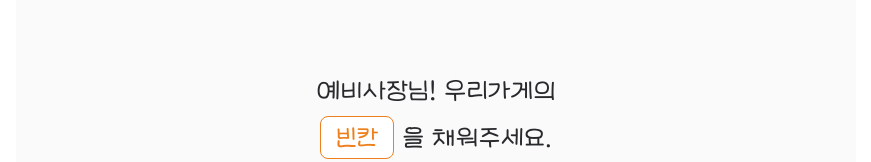
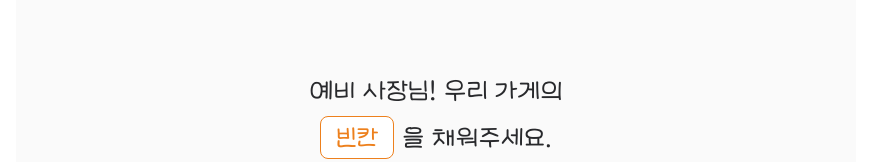
Before and after one commit to side-log/side-log-frontend, a Next.js app in the folder packages/scaffold/: page /landing in a window 1280 px wide. Shown: the top 162 px of the page, without its empty margins (204-1075 px from the left). Built offline with nearby package versions, Linux system fonts and the light colour scheme; a web font is replaced by a local one.

Commit message:
chore: 문구 띄어쓰기 추가

```diff
--- a/packages/scaffold/src/pages/landing/index.tsx
+++ b/packages/scaffold/src/pages/landing/index.tsx
@@ -17,7 +17,7 @@ const Landing = () => {
             height={36.4}
             color="#28292C"
           >
-            예비사장님! 우리가게의
+            예비 사장님! 우리 가게의
           </Txt>
           <Row justifyContent="center" alignItems="center" gap={8}>
             <div
```
